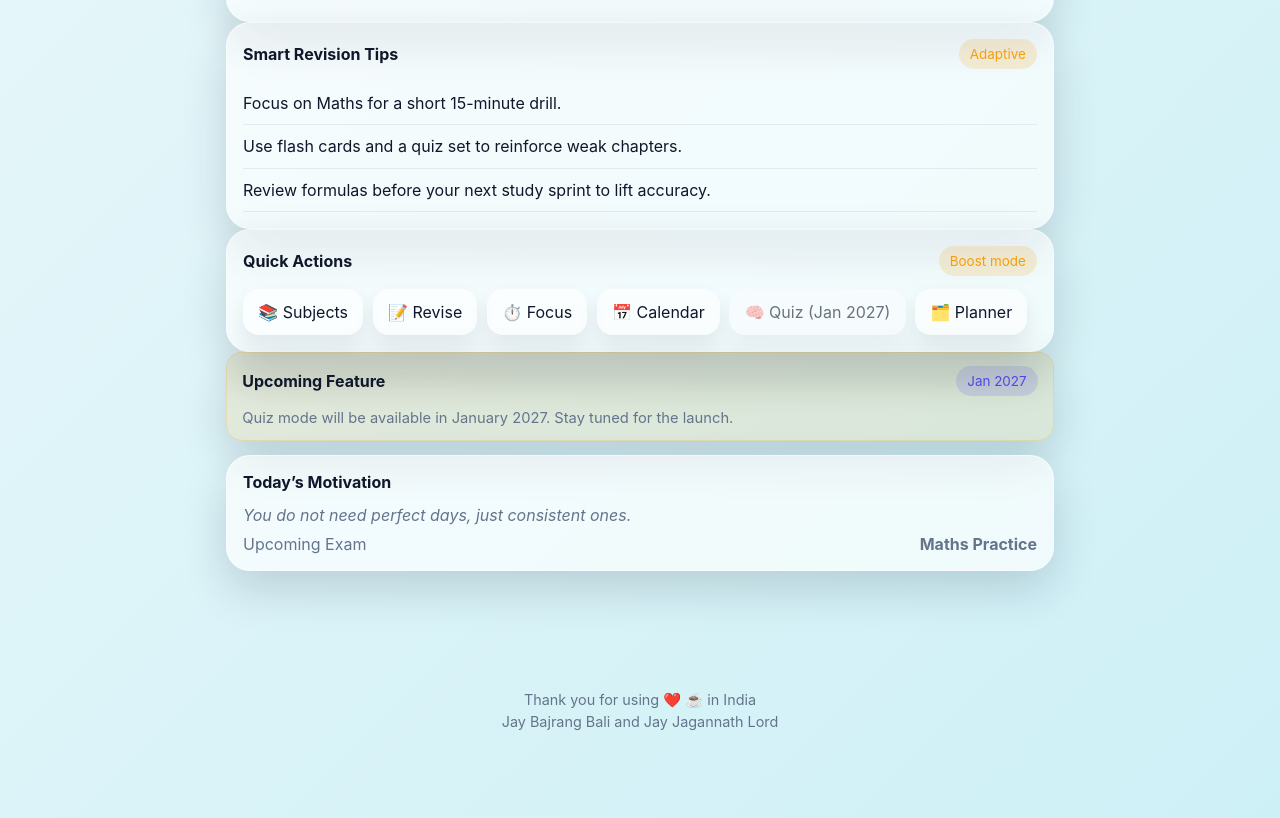
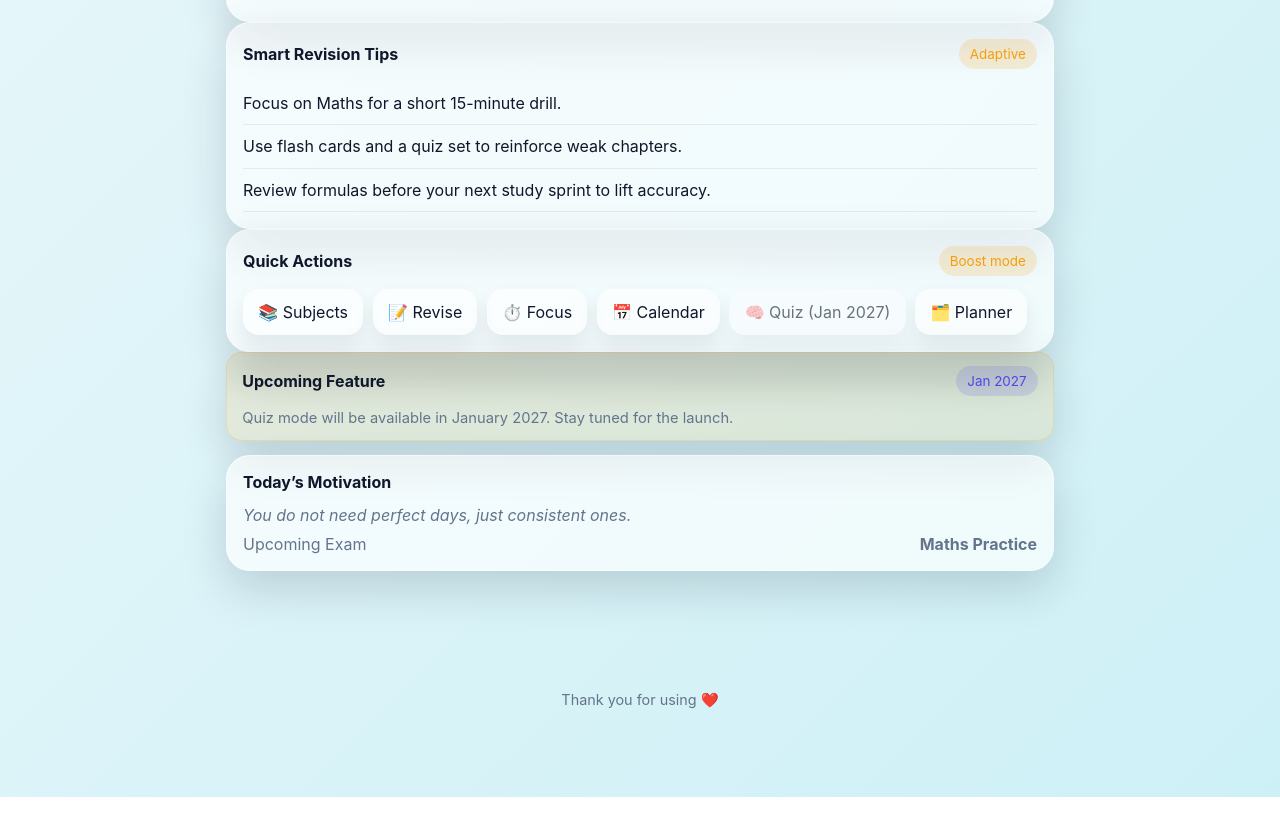
Before and after one commit to Parthp-stack/StudyPlanner, a plain HTML site: page index.html in a window 1280 px wide. Shown: the part 1670-2488 px from the top of the page. After the commit the page ends 2467 px from the top, so only its background shows below. Drawn offline with Linux system fonts and the light colour scheme.

Commit message:
Update index.html

```diff
--- a/index.html
+++ b/index.html
@@ -506,8 +506,8 @@
     <div id="toast" class="toast"></div>
     <div id="confettiLayer" class="confetti-layer"></div>
     <footer class="app-footer">
-      <p>Thank you for using ❤️ ☕ in India</p>
-      <p>Jay Bajrang Bali and Jay Jagannath Lord</p>
+      <p>Thank you for using ❤️</p>
+
     </footer>
 
     <script src="script.js?v=20260710"></script>
```
